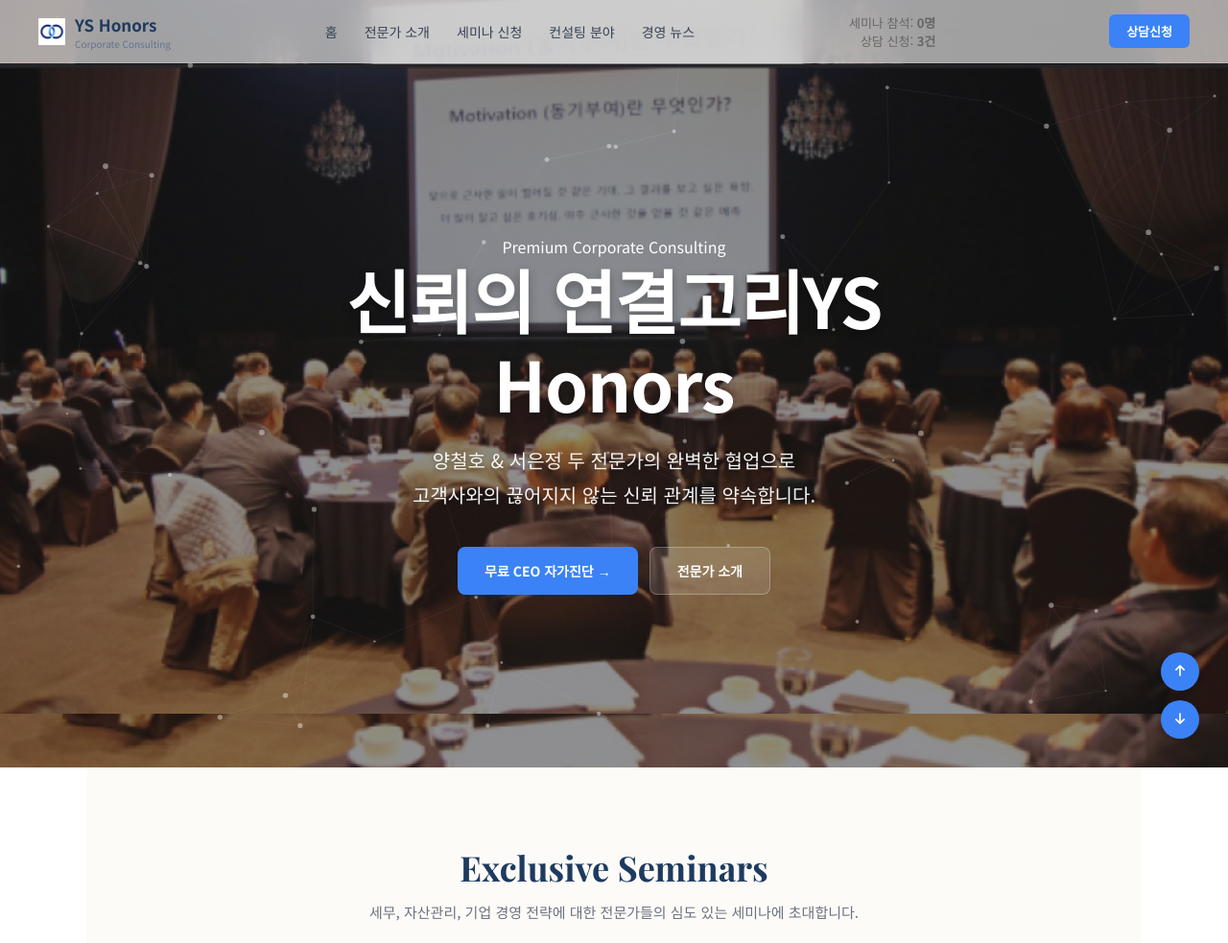
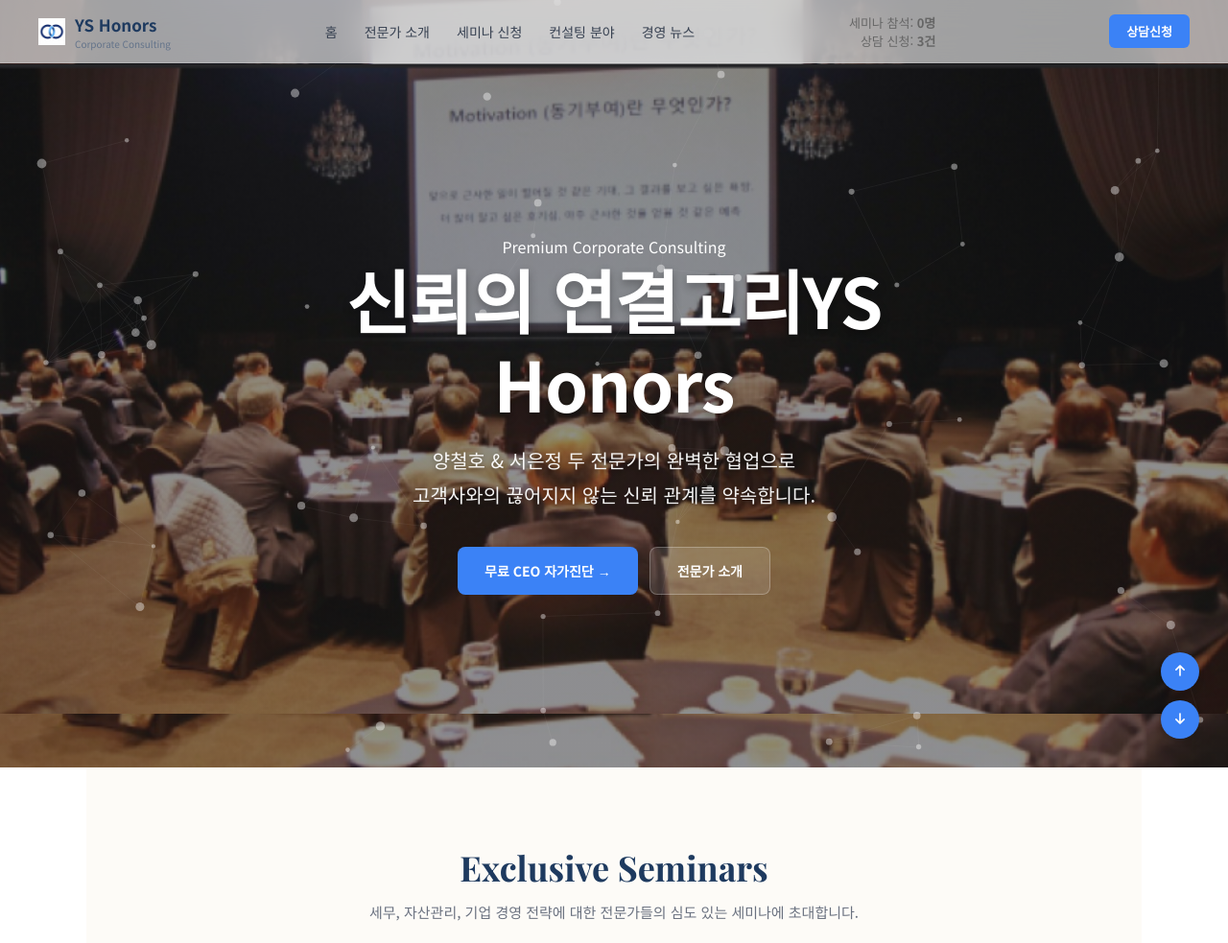
Before and after one commit to CHEULHOYANG/company_info_system, a Flask app: page /lys in a window 1280 px wide. Shown: the top 983 px of the page at 96% size. Run offline with Flask 3, Linux system fonts and the light colour scheme; data comes from the database, SQL or seed files in the repository; data that the repository does not hold is empty; some web fonts are replaced.

Commit message:
feat: Enhance particle effect for more dynamic visuals

```diff
--- a/templates/lys_main.html
+++ b/templates/lys_main.html
@@ -1279,9 +1279,9 @@
                 particles.push({
                     x: Math.random() * width,
                     y: Math.random() * height,
-                    vx: (Math.random() - 0.5) * 0.5,
-                    vy: (Math.random() - 0.5) * 0.5,
-                    size: Math.random() * 2 + 1
+                    vx: (Math.random() - 0.5) * 1.2,
+                    vy: (Math.random() - 0.5) * 1.2,
+                    size: Math.random() * 3 + 2
                 });
             }
         }
```
